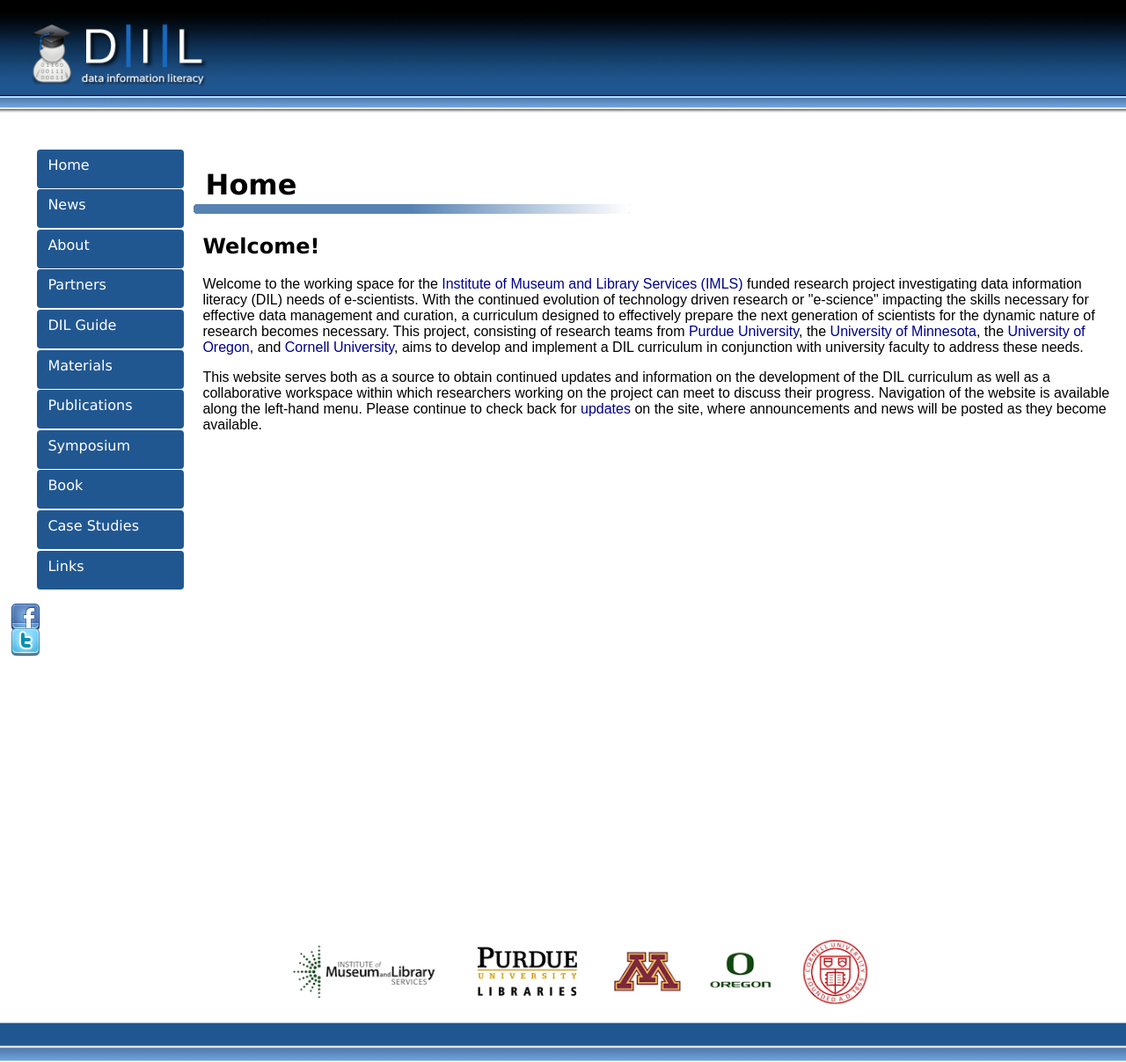
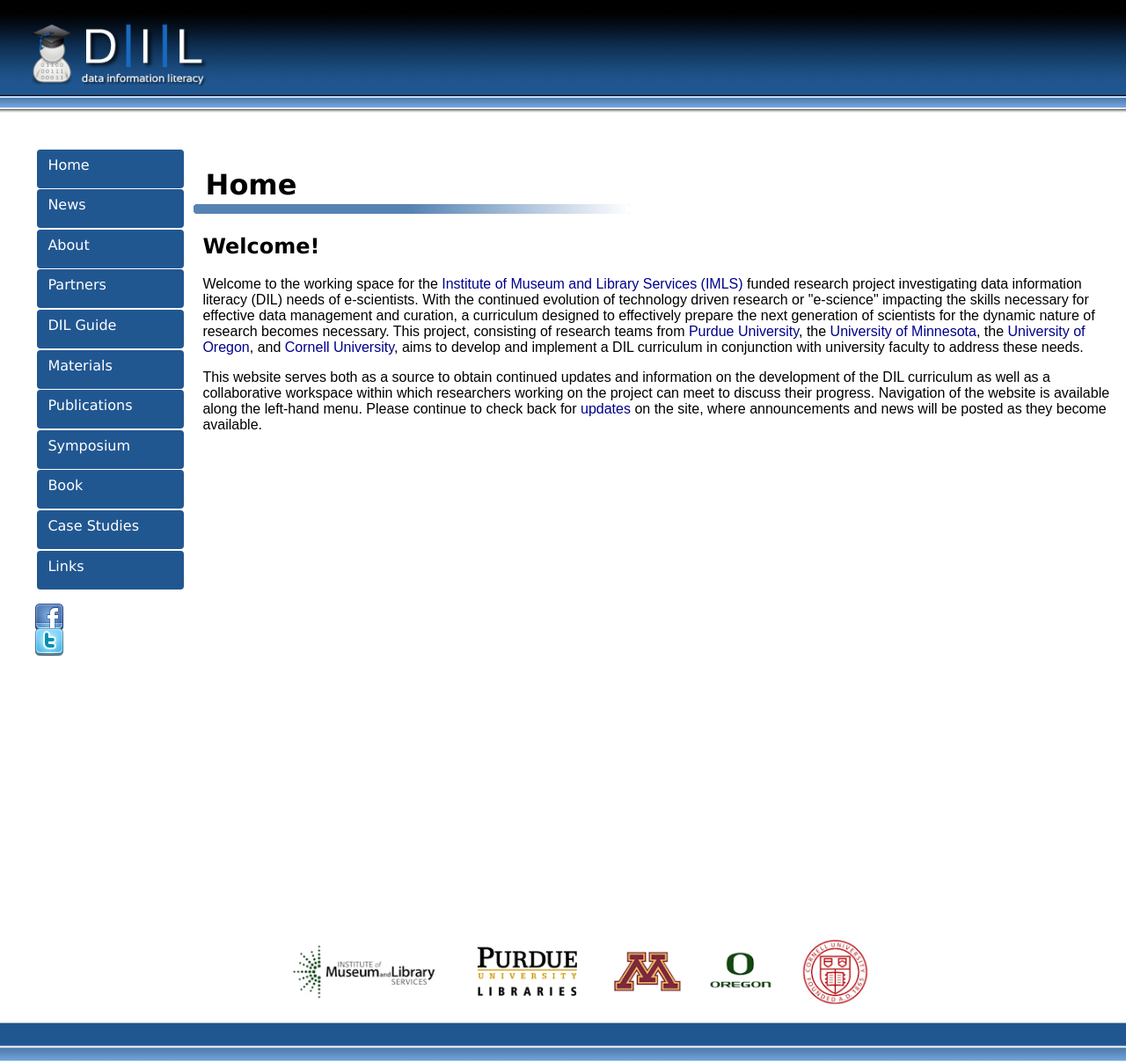
Before and after one commit to datainfolit/datainfolit, a Jekyll site: the page built from index.html, in a window 1280 px wide. Shown: the whole page at 88% size. Built offline with Jekyll 4.4.1, drawn with Linux system fonts in a browser that asks for light colours.

Commit message:
Update default.html

```diff
--- a/_layouts/default.html
+++ b/_layouts/default.html
@@ -22,7 +22,10 @@
 	        		<li><a href="/casestudies" class="button">Case Studies</a></li>
 	        		<li><a href="/links"class="button">Links</a></li>
 	    		</ul>
-	    		<p class="socialmedia"><a class="smlogo" href="https://www.facebook.com/datainfolit" target="blank"><img class="social" src="../images/facebook.png"></a><a class="smlogo" href="https://twitter.com/datainfolit" target="blank"><img class="social" src="../images/twitter.png"></a></p>
+	    		<ul class="socialmedia">
+	    			<li></li><a class="smlogo" href="https://www.facebook.com/datainfolit" target="blank"><img class="social" src="../images/facebook.png"></a></li>
+	    			<li></li><a class="smlogo" href="https://twitter.com/datainfolit" target="blank"><img class="social" src="../images/twitter.png"></a></li>
+	    		</ul>
 			</nav>
 			<div class="container">
 				{{ content }}
```
